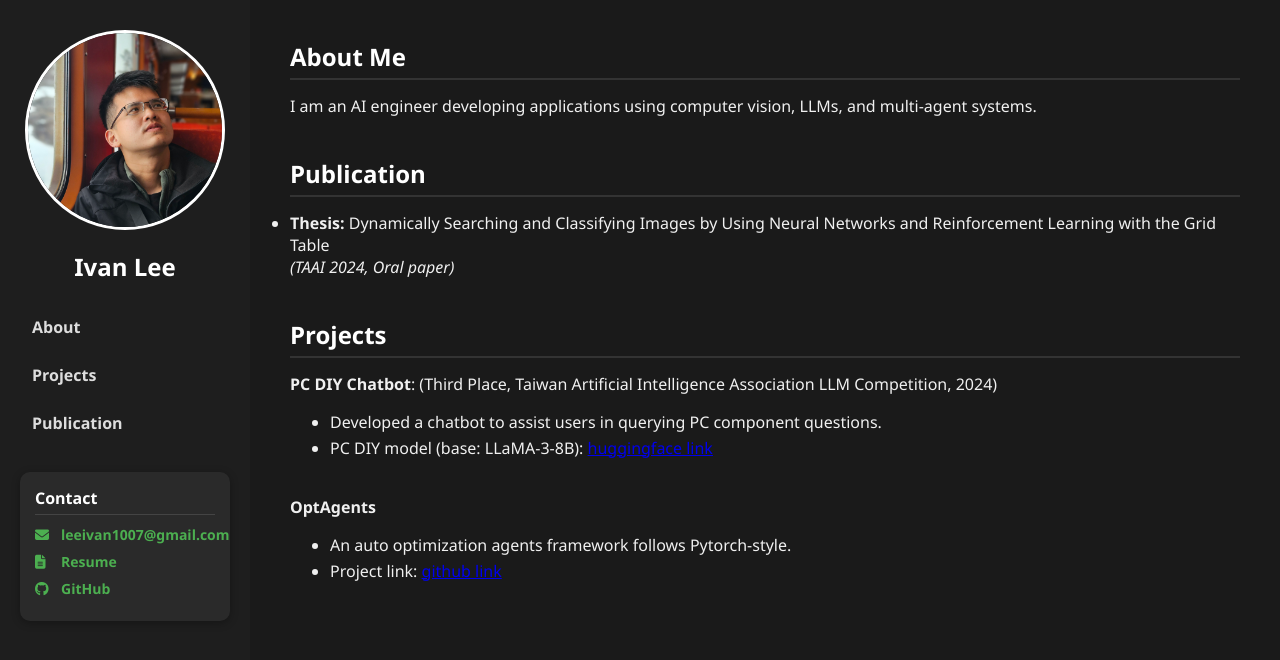
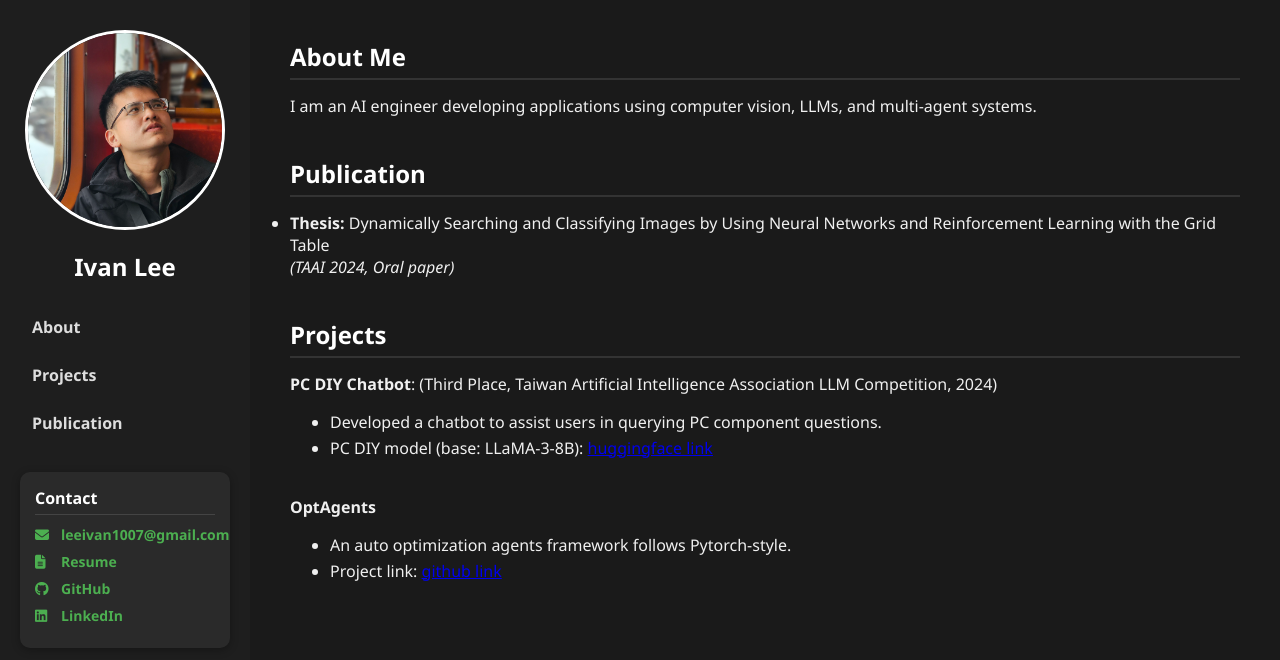
Before and after one commit to leeivan1007/leeivan1007.github.io, a plain HTML site: page index.html in a window 1280 px wide. Drawn offline with Linux system fonts and the light colour scheme.

Commit message:
Updated the content

```diff
--- a/index.html
+++ b/index.html
@@ -28,6 +28,7 @@
         <p><i class="fas fa-envelope"></i> <a href="mailto:leeivan1007@gmail.com">leeivan1007@gmail.com</a></p>
         <p><i class="fas fa-file-alt"></i> <a href="https://drive.google.com/file/d/1OV2ZikQ9Cp_AFfRxWFipvUPEaYz0f4kS/view?usp=sharing" target="_blank">Resume</a></p>
         <p><i class="fab fa-github"></i> <a href="https://github.com/leeivan1007" target="_blank">GitHub</a></p>
+        <p><i class="fab fa-linkedin"></i> <a href="https://www.linkedin.com/in/ivan-lee-389833147/" target="_blank">LinkedIn</a></p>
       </div>
 
     </aside>
```
